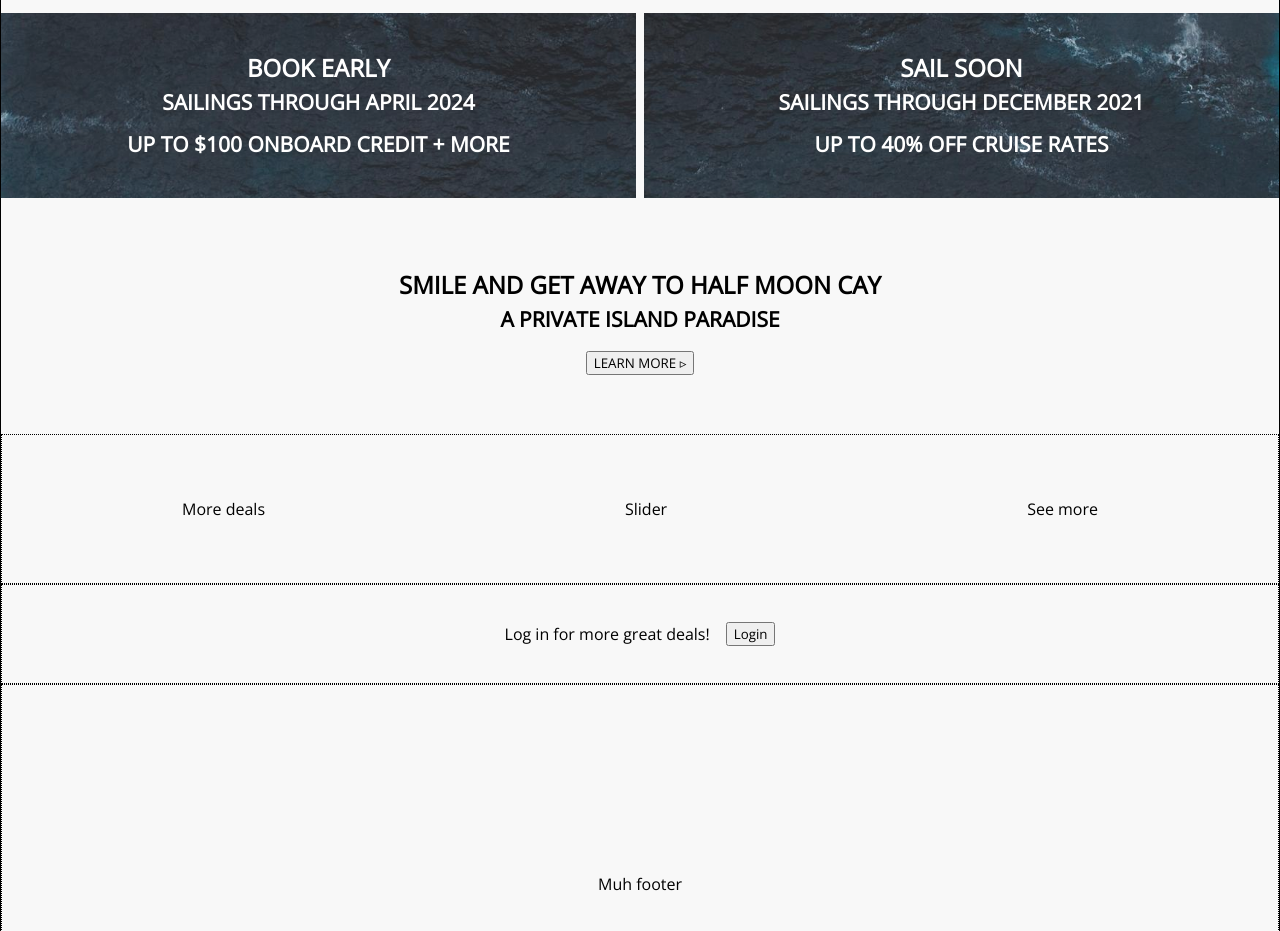
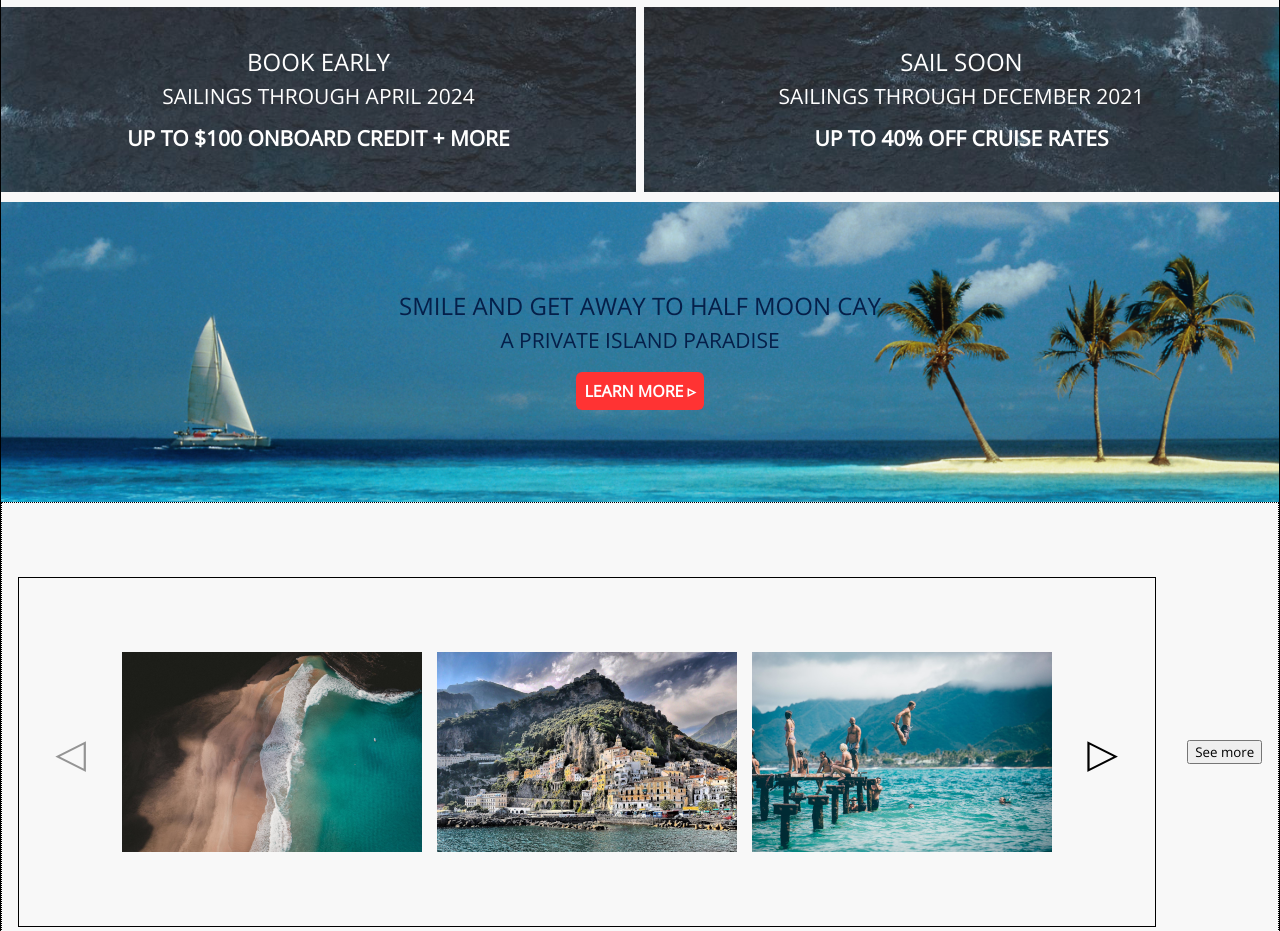
Before and after one commit to gif007/gif007.github.io, a Gatsby site: page /cruiseline-template in a window 1280 px wide. Shown: the part 589-1520 px from the top of the page. Built offline with nearby package versions, Linux system fonts and the light colour scheme; Gatsby itself is replaced by a stand-in of ours; a web font is replaced by a local one.

Commit message:
organized slider images for cruiseline into subdirectory. removed border from travel details box in hero component. completed first draft of super deals component. dropped slider into slider component with set of 6 images.

```diff
--- a/src/components/cruiseline-hero/cruiseline-hero.component.js
+++ b/src/components/cruiseline-hero/cruiseline-hero.component.js
@@ -6,7 +6,7 @@
     TravelDetailButton
 } from './cruiseline-hero.styles';
 
-import Beach from '../../images/cruiseline/beach.png';
+import Beach from '../../images/cruiseline/running-into-water.png';
 
 
 const CruiselineHero = () => (
--- a/src/components/cruiseline-hero/cruiseline-hero.styles.js
+++ b/src/components/cruiseline-hero/cruiseline-hero.styles.js
@@ -17,7 +17,6 @@
     display: flex;
     align-items: center;
     justify-content: center;
-    border: 1px solid rgb(16, 85, 154);
     background: white;
     padding: 16px;
 
--- a/src/components/cruiseline-slider-deals/cruiseline-slider-deals.component.js
+++ b/src/components/cruiseline-slider-deals/cruiseline-slider-deals.component.js
@@ -1,15 +1,36 @@
 import React from 'react';
 
 import {
-    SliderDealsWrapper
+    SliderDealsWrapper,
+    SliderWrapper,
+    ButtonWrapper
 } from './cruiseline-slider-deals.styles';
+
+import ThreeSlider from '../three-slider/three-slider.component';
+
+import Beach from '../../images/cruiseline/slider-images/beach.png';
+import CliffCity from '../../images/cruiseline/slider-images/cliff-city.png';
+import JumpingInWater from '../../images/cruiseline/slider-images/jumping-in-water.png';
+import LongBeach from '../../images/cruiseline/slider-images/long-beach.png';
+import RelaxingWithBook from '../../images/cruiseline/slider-images/relaxing-with-book.png';
+import StrawUmbrella from '../../images/cruiseline/slider-images/straw-umbrella.png';
+
+const images = [
+    Beach,
+    CliffCity,
+    JumpingInWater,
+    LongBeach,
+    RelaxingWithBook,
+    StrawUmbrella
+];
 
 
 const CruiselineSliderDeals = () => (
     <SliderDealsWrapper>
-        <div>More deals</div>
-        <div>Slider</div>
-        <div>See more</div>
+        <SliderWrapper>
+            <ThreeSlider images={images} gutter={15} imageWidth={300} imageHeight={200} />
+        </SliderWrapper>
+        <ButtonWrapper>See more</ButtonWrapper>
     </SliderDealsWrapper>
 );
 
--- a/src/components/cruiseline-slider-deals/cruiseline-slider-deals.styles.js
+++ b/src/components/cruiseline-slider-deals/cruiseline-slider-deals.styles.js
@@ -7,5 +7,17 @@
     display: flex;
     align-items: center;
     justify-content: space-around;
-    height: 150px;
+    height: 500px;
 `;
+
+export const SliderWrapper = styled.div`
+    border: 1px solid black;
+    height: 350px;
+    display: flex;
+    align-items: center;
+    justify-content: center;
+`;
+
+export const ButtonWrapper = styled.button`
+
+`;
--- a/src/components/cruiseline-super-deals/cruiseline-super-deals.component.js
+++ b/src/components/cruiseline-super-deals/cruiseline-super-deals.component.js
@@ -12,6 +12,7 @@
 
 import WaterLeft from '../../images/cruiseline/water-left.png';
 import WaterRight from '../../images/cruiseline/water-right.png';
+import Beach from '../../images/cruiseline/small-island.png';
 
 
 const CruiselineSuperDeals = () => (
@@ -34,7 +35,11 @@
                 <Discount>UP TO 40% OFF CRUISE RATES</Discount>
             </Deal>
         </Row>
-        <Deal featured>
+        <Deal
+            color='rgb(5, 31, 73)'
+            featured
+            style={{backgroundImage: `url(${Beach})`}}
+        >
             <Title>SMILE AND GET AWAY TO HALF MOON CAY</Title>
             <Subtitle>A PRIVATE ISLAND PARADISE</Subtitle>
             <ButtonWrapper>LEARN MORE &#9657;</ButtonWrapper>
--- a/src/components/cruiseline-super-deals/cruiseline-super-deals.styles.js
+++ b/src/components/cruiseline-super-deals/cruiseline-super-deals.styles.js
@@ -11,7 +11,7 @@
     display: flex;
     align-items: center;
     justify-content: center;
-    margin: 16px 0;
+    margin: 10px 0;
 
     div + div {
         margin-left: 8px;
@@ -19,7 +19,7 @@
 `;
 
 export const Deal = styled.div`
-    height: ${props => props.featured? `220px`: `inherit`};
+    height: ${props => props.featured? `300px`: `inherit`};
     flex: 1;
     display: flex;
     align-items: center;
@@ -50,5 +50,17 @@
 `;
 
 export const ButtonWrapper = styled.button`
+    background: rgb(255, 51, 51);
+    color: white;
+    font-size: 16px;
+    border: unset;
+    padding: 8px;
+    border-radius: 6px;
+    font-weight: 700;
 
+    :hover {
+        cursor: pointer;
+        background: white;
+        color: rgb(255, 51, 51);
+    }
 `;
--- a/src/components/reset.css
+++ b/src/components/reset.css
@@ -70,6 +70,9 @@
 
   h1, h2, h3, h4 {
 	font-family: "Open Sans";
+	font-size: unset;
+	font-weight: unset;
+	margin: unset;
   }
 
   a {
```
Also changed, not shown: src/images/cruiseline/running-into-water.png (added), src/images/cruiseline/slider-images/beach.png (added), src/images/cruiseline/slider-images/cliff-city.png (added), src/images/cruiseline/slider-images/jumping-in-water.png (added), src/images/cruiseline/slider-images/long-beach.png (added), src/images/cruiseline/slider-images/relaxing-with-book.png (added), src/images/cruiseline/slider-images/straw-umbrella.png (added), src/images/cruiseline/small-island.png (added), src/images/cruiseline/waves-lapping.jpg (added), 1 other file.
